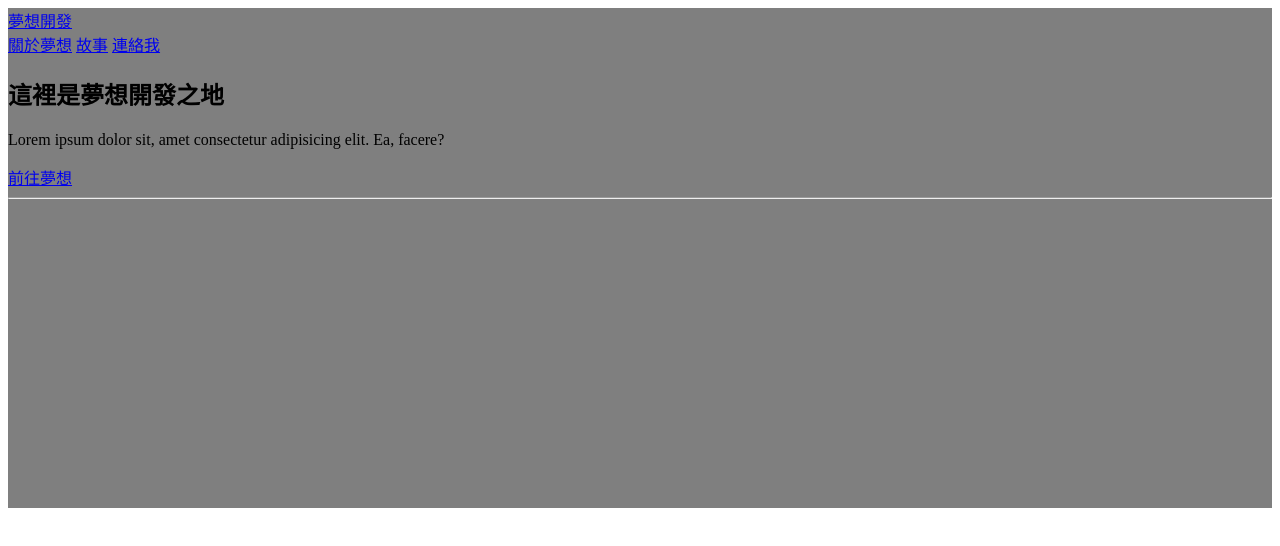
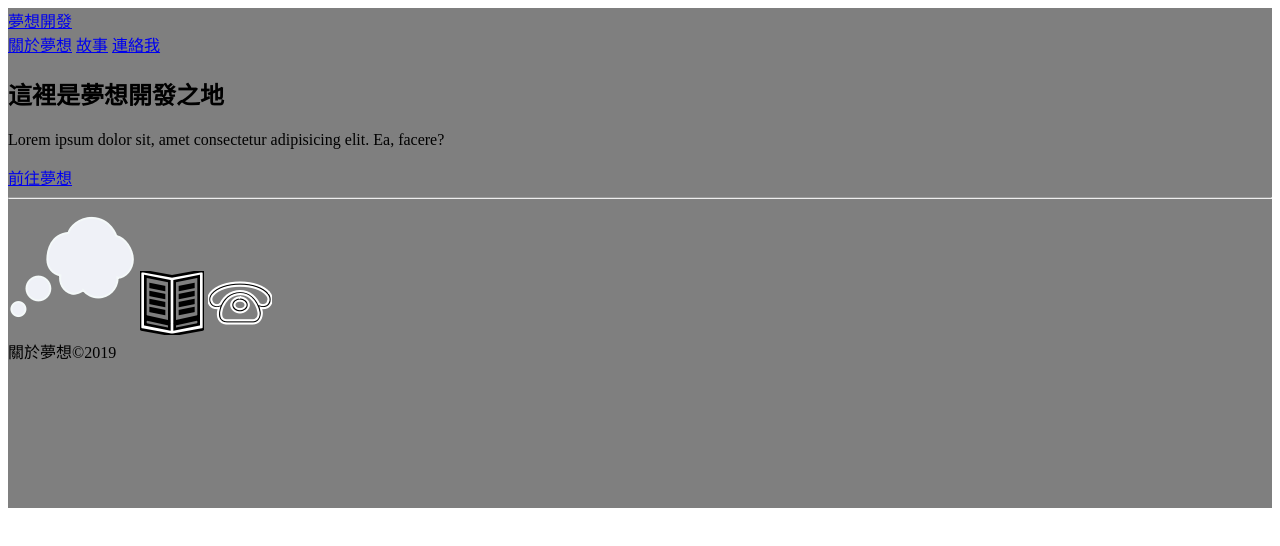
Before and after one commit to wuchrchi/drinkweb, a plain HTML site: page index.html in a window 1280 px wide. Drawn offline with Linux system fonts and the light colour scheme.

Commit message:
建立FOOTER

```diff
--- a/index.html
+++ b/index.html
@@ -33,7 +33,12 @@
     <hr>
 </section>
 
-
+<section>
+    <a href="#"><img src="dream.png" alt="關於夢想"></a>
+    <a href="#"><img src="story.png" alt="故事"></a>
+    <a href="#"><img src="phone.png" alt="連絡我"></a>
+</section>
+<footer>關於夢想&copy;2019</footer>
 </div>
 
 </body>
```
